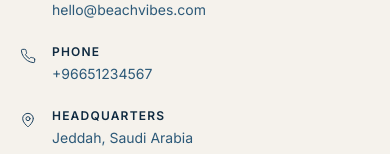
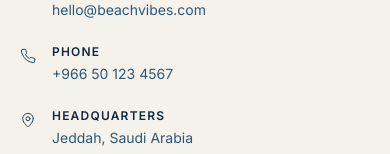
Before and after one commit to OSAMA-HAMOOD-MAHYOOB-AHMED/BEACH-VIBES, a React (Vite) app: page /contact in a window 390 px wide. Shown: the part 389-543 px from the top of the page. Built offline with nearby package versions, Linux system fonts and the light colour scheme; no server answers; a web font is replaced by a local one.

Commit message:
Reformat contact phone number to standard Saudi mobile format

```diff
--- a/src/pages/Contact.jsx
+++ b/src/pages/Contact.jsx
@@ -51,7 +51,7 @@ export default function Contact() {
             <Phone className="w-4 h-4 text-navy-600 mt-1" strokeWidth={1.5} />
             <div>
               <p className="text-xs font-semibold uppercase tracking-widest text-navy-800 mb-1">{t('contact.phoneLabel')}</p>
-              <p className="text-sm text-navy-500">+96651234567</p>
+              <p className="text-sm text-navy-500">+966 50 123 4567</p>
             </div>
           </div>
           <div className="flex items-start gap-4">
```
